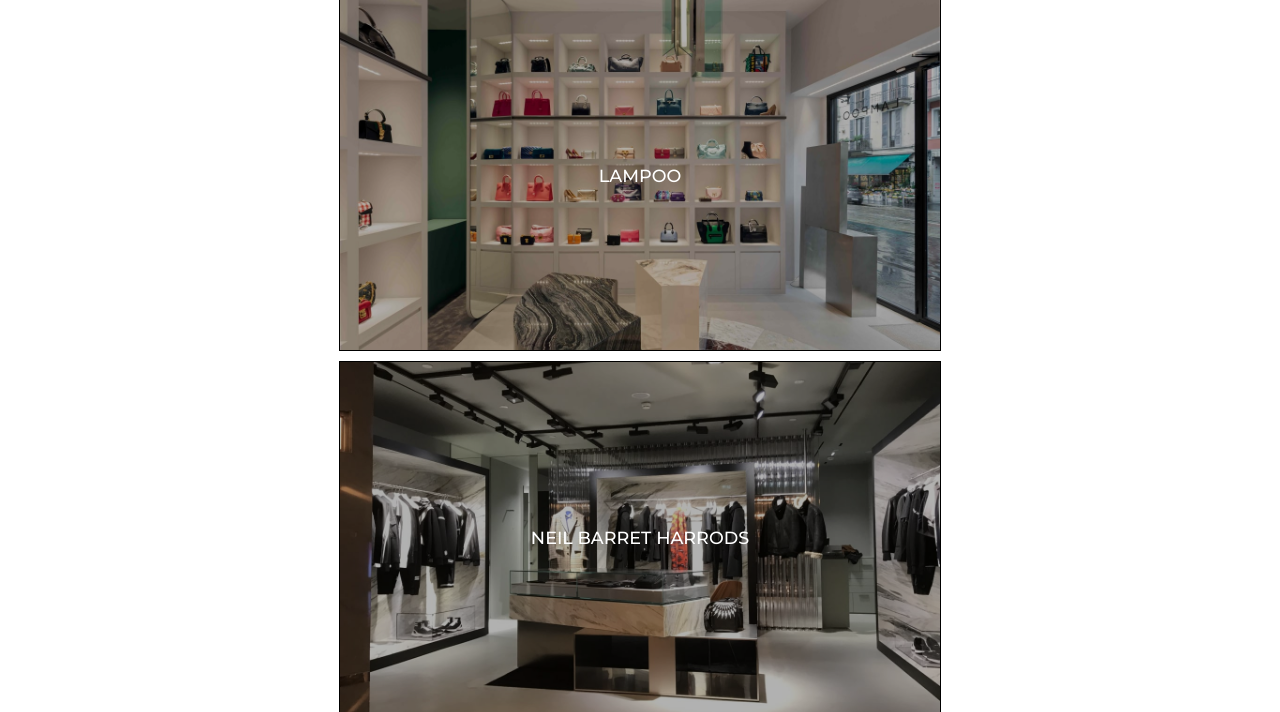
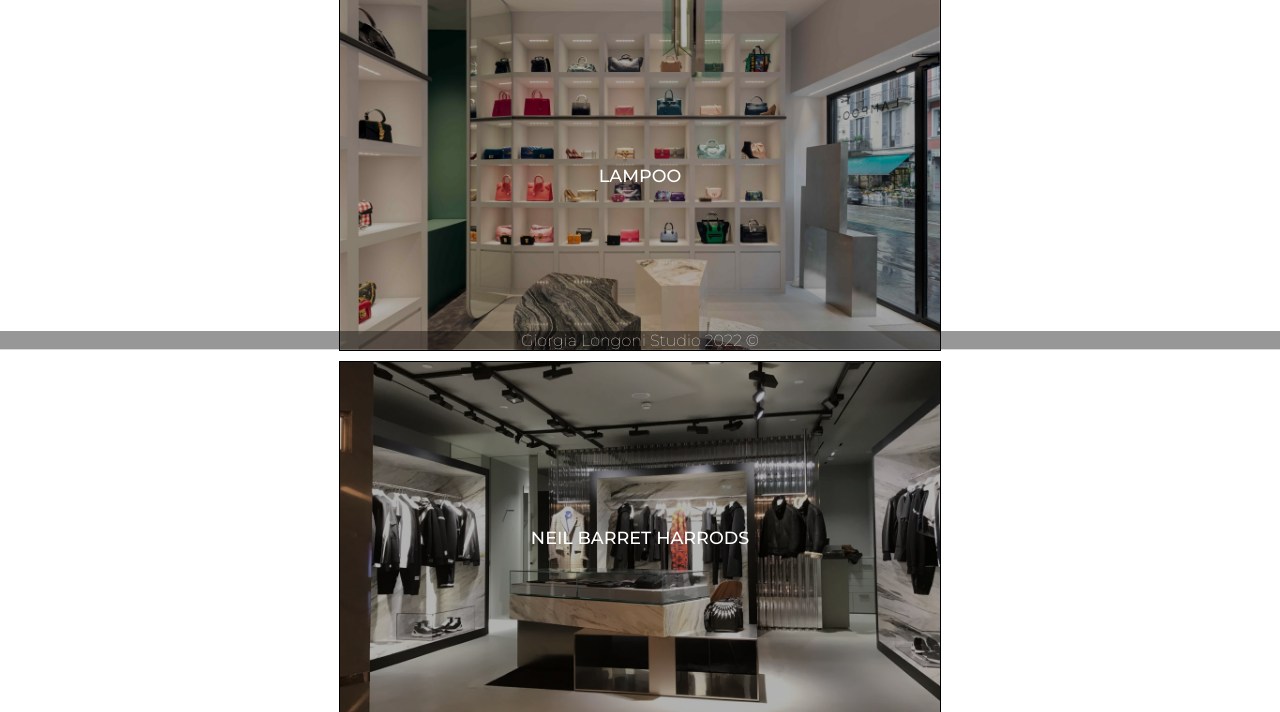
Before and after one commit to pavelerokhin/giorgialongonistudio-webportal, a Django app: page /projects/retail in a window 1280 px wide. Shown: the part 450-1162 px from the top of the page. Run offline with Django 4.2, Linux system fonts and the light colour scheme; data comes from the database, SQL or seed files in the repository.

Commit message:
gallery js refactoring

```diff
--- a/main/static/main/scripts/gallery.js
+++ b/main/static/main/scripts/gallery.js
@@ -9,20 +9,24 @@
     document.querySelector("#cover").remove();
   }, 500);
 
+  mobileDeviceDetailsClose();
+  window.addEventListener("resize", mobileDeviceDetailsClose);
+};
+
+function mobileDeviceDetailsClose() {
   const detailsContainer = document.getElementById("details-container");
-  // test if mobile device
+
   isMobileOrSmallScreen = /Android|webOS|iPhone|iPad|iPod|BlackBerry|IEMobile|Opera Mini/i.test(
     navigator.userAgent
   );
   if (isMobileOrSmallScreen) {
     detailsContainer.addEventListener("click", (e) => {
-      debugger;
       if (e.target.id == "details-container") {
         detailsContainer.classList.add("hidden");
       }
     });
   }
-};
+}
 
 function _detail_caption(caption) {
   let caption_element = document.querySelector("#detail-description");
--- a/main/static/main/styles/_utils.scss
+++ b/main/static/main/styles/_utils.scss
@@ -70,6 +70,19 @@
   overflow-x: hidden;
 }
 
+footer {
+  bottom: 0;
+  color: white;
+  position: fixed;
+  text-align: center;
+  width: 100%;
+  z-index: $z-index-front;
+
+  p {
+    font-weight: 100;
+  }
+}
+
 html {
   scroll-behavior: smooth;
 }
--- a/main/static/main/styles/gallery_projects.css
+++ b/main/static/main/styles/gallery_projects.css
@@ -47,6 +47,18 @@
 
 body {
   overflow-x: hidden;
+}
+
+footer {
+  bottom: 0;
+  color: white;
+  position: fixed;
+  text-align: center;
+  width: 100%;
+  z-index: 1000;
+}
+footer p {
+  font-weight: 100;
 }
 
 html {
@@ -114,6 +126,7 @@
 
 .m-p-g {
   max-width: 100% !important;
+  z-index: 5000;
 }
 
 button,
@@ -211,6 +224,7 @@
 #details-container {
   position: fixed;
   right: 0;
+  top: 0;
   width: 40%;
 }
 #details-container #title-description-container {
@@ -302,7 +316,7 @@
     position: fixed;
     top: 10px;
     width: 100%;
-    z-index: 1000;
+    z-index: 100;
   }
   #menu a {
     line-height: 30px;
--- a/main/static/main/styles/gallery_projects.scss
+++ b/main/static/main/styles/gallery_projects.scss
@@ -113,6 +113,7 @@
   // position: relative;
   position: fixed;
   right: 0;
+  top: 0;
   width: 40%;
 
   #title-description-container {
@@ -212,7 +213,7 @@
     position: fixed;
     top: 10px;
     width: 100%;
-    z-index: $z-index-front;
+    z-index: $z-index-middle;
 
     a {
       line-height: 30px;
--- a/main/static/main/styles/index.scss
+++ b/main/static/main/styles/index.scss
@@ -5,15 +5,6 @@
 @import "projects-section";
 @import "about-section";
 @import "contacts-section";
-
-footer {
-  bottom: 0;
-  color: white;
-  position: fixed;
-  text-align: center;
-  width: 100%;
-  z-index: $z-index-front;
-}
 
 .asterisc {
   line-height: 38px;
--- a/main/templates/main/gallery.html
+++ b/main/templates/main/gallery.html
@@ -8,7 +8,6 @@
     <title>{{ Title }}</title>
 
     <link rel="preload" as="image" href="/media/cross_light.png" />
-    <link rel="preload" as="image" href="media/sign.png" />
     <link rel="preload" as="image" href="/media/square.png" />
     <link rel="preload" as="image" href="/media/square_light.png" />
     <link
@@ -68,6 +67,9 @@
 
         <div id="details" class="m-p-g"></div>
       </div>
+      <footer class="glass">
+        <p id="copyright">Giorgia Longoni Studio 2022 ©</p>
+      </footer>
     </div>
 
     <script src="{% static 'main/scripts/material-photo-gallery.min.js' %}"></script>
--- a/main/templates/main/index.html
+++ b/main/templates/main/index.html
@@ -8,7 +8,7 @@
     <title>Giorgia Longoni Studio</title>
 
     <link rel="preload" as="image" href="/media/cross_light.png" />
-    <link rel="preload" as="image" href="media/sign.png" />
+    <link rel="preload" as="image" href="/media/sign.png" />
     <link rel="preload" as="image" href="/media/square.png" />
     <link rel="preload" as="image" href="/media/square_light.png" />
     {% for slide in slides %}
```
Also changed, not shown: main/static/main/styles/index.css (+12 -9 lines).
